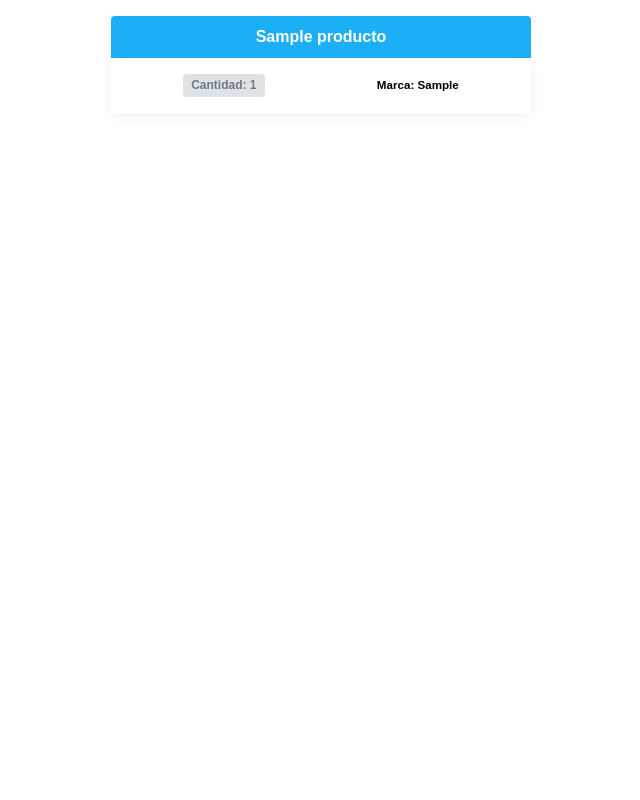
After one commit to alelles16/food_manager, a Django app: a page that uses foodManager/templates/foodManager/consumir_producto.html in a window 1280 px wide. The commit adds this page. Shown: the whole page, without its empty margins (319-959 px from the left). Run offline with Django 3.2, Linux system fonts and the light colour scheme; tables that the repository leaves empty hold one stand-in row (values such as "Sample post").

Commit message:
Update Views

```diff
--- a/foodManager/static/css/foodManager.css
+++ b/foodManager/static/css/foodManager.css
@@ -8,6 +8,18 @@ body {
 
 p {
     margin: 0.4rem auto;
+}
+
+h1, h2, h3, h4, h5, h6 {
+    margin: 0;
+}
+
+.badge-gray {
+    background-color: #e0e3e6;
+    color: #6d7a84;
+    padding: 8px;
+    border-radius: 4px;
+    font-size: 12px;
 }
 
 .color-gray {
@@ -34,6 +46,13 @@ p {
     width: 100%;
 }
 
+.card-space {
+    display: flex;
+    flex-direction: column;
+    align-items: center;
+    width: 100%;
+}
+
 .card-list {
     display: flex;
     justify-content: space-between;
@@ -53,6 +72,33 @@ p {
 }
 
 .card-list .info-list .info-list-name p {
+    font-size: 14px;
+}
+
+.card-product {
+    width: 420px;
+    height: auto;
+}
+
+.card-product .card-header {
+    background-color: #1caff6;
+    padding: 16px;
+    text-align: center;
+    color: #fff;
+    font-size: 16px;
+    border-radius: 4px 4px 0 0;
+}
+
+.card-product .card-body {
+    padding: 16px;
+}
+
+.card-product .card-body .card-info {
+    display: flex;
+    flex-direction: row;
+    flex-wrap: wrap;
+    justify-content: space-around;
+    align-items: baseline;
     font-size: 14px;
 }
 
--- /dev/null
+++ b/foodManager/templates/foodManager/consumir_producto.html
@@ -0,0 +1,28 @@
+{% extends 'foodManager/base.html' %}
+{% block content %}
+<div class="wrap">
+    <div class="card-space">
+        <div class="card-product">
+            <div class="card-header">
+                <h4>
+                    {{ producto.nombre }}
+                </h4>
+            </div>
+            <div class="card-body box-shadow">
+                <div class="card-info">
+                    <div class="info-cantidad">
+                        <h5 class="badge-gray">
+                            Cantidad: {{ producto.cantidad_actual }}
+                        </h5>
+                    </div>
+                    <div class="info-marca">
+                        <h5>
+                            Marca: {{ producto.marca }}
+                        </h5>
+                    </div>
+                </div>
+            </div>
+        </div>
+    </div>
+</div>
+{% endblock %}
--- a/foodManager/templates/foodManager/producto_list.html
+++ b/foodManager/templates/foodManager/producto_list.html
@@ -23,7 +23,7 @@
             </div>
 
             <div class="info-consumir">
-                <a href="" class="btn-rounded btn-blue btn-icon">
+                <a href="{% url 'consumir_producto' pk=producto.pk %}" class="btn-rounded btn-blue btn-icon">
                 <img src="{% static 'img/icons/add-circular-outlined-button.svg' %}" alt="Plus icon">
                 Consumir </a>
             </div>
--- a/foodManager/urls.py
+++ b/foodManager/urls.py
@@ -3,4 +3,5 @@ from . import views
 
 urlpatterns = [
     url(r'^$', views.producto_list, name='main'),
+    url(r'^consumir/(?P<pk>[0-9]+)/$', views.consumir_producto, name='consumir_producto')
 ]
--- a/foodManager/views.py
+++ b/foodManager/views.py
@@ -1,7 +1,12 @@
 from django.shortcuts import render
 from django.utils import timezone
+from django.shortcuts import render, get_object_or_404
 from .models import Producto
 
 def producto_list(request):
-    productos = Producto.objects.order_by('cantidad_actual')
+    productos = Producto.objects.order_by('-cantidad_actual')
     return render(request, 'foodManager/producto_list.html',{'productos' : productos})
+
+def consumir_producto(request, pk):
+    producto = get_object_or_404(Producto, pk=pk)
+    return render(request, 'foodManager/consumir_producto.html', {'producto' : producto})
```
